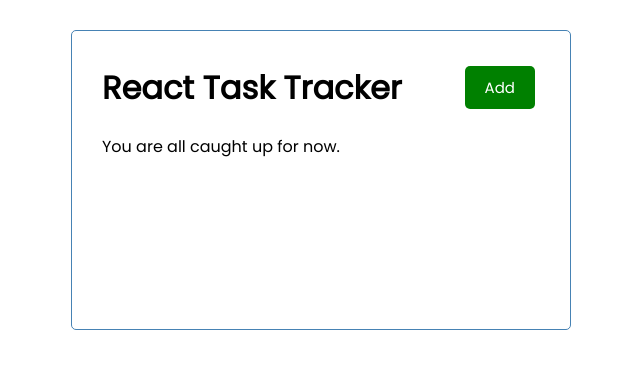
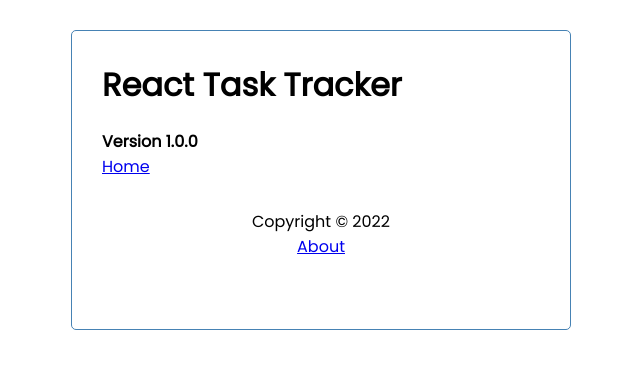
Before and after one commit to JuJu2181/React-Projects, a React (Create React App) app in the folder task-tracker/: page /about in a window 1280 px wide. Shown: the top 368 px of the page, without its empty margins (319-959 px from the left). Built offline with nearby package versions, Linux system fonts and the light colour scheme; no server answers.

Commit message:
feat!: Added routes for About and Home and Completed App

```diff
--- a/task-tracker/db.json
+++ b/task-tracker/db.json
@@ -15,8 +15,14 @@
     {
       "text": "School Day",
       "date": "Tuesday 10",
-      "reminder": false,
+      "reminder": true,
       "id": 3
+    },
+    {
+      "text": "AI class",
+      "date": "Today 5",
+      "reminder": true,
+      "id": 4
     }
   ]
 }
--- a/task-tracker/package.json
+++ b/task-tracker/package.json
@@ -11,6 +11,7 @@
     "react": "^18.1.0",
     "react-dom": "^18.1.0",
     "react-icons": "^4.3.1",
+    "react-router-dom": "^6.3.0",
     "react-scripts": "5.0.1",
     "web-vitals": "^2.1.4"
   },
--- a/task-tracker/src/App.js
+++ b/task-tracker/src/App.js
@@ -1,50 +1,53 @@
 import React, { useEffect } from "react";
-import Header from './components/Header';
-import Tasks from './components/Tasks';
+import Header from "./components/Header";
+import Tasks from "./components/Tasks";
 import AddTask from "./components/AddTask";
+import Footer from "./components/Footer";
+import About from "./pages/About";
 // to import data from another source
 // import tasksData from "./tasksdata";
 // importing nanoid
-import { nanoid } from 'nanoid';
+import { nanoid } from "nanoid";
+// importing router
+import { BrowserRouter as Router, Routes, Route } from "react-router-dom";
 
 export default function App() {
-
     // to toggle form based on the add button
-  const [showAddTask,setShowAddTask] = React.useState(false);
+    const [showAddTask, setShowAddTask] = React.useState(false);
 
     // useState hook for tasks
-  const [tasks, setTasks] = React.useState([])
+    const [tasks, setTasks] = React.useState([]);
 
     // useEffect to get data from api
     useEffect(() => {
         const getTasks = async () => {
             const tasksFromServer = await fetchTasks();
             setTasks(tasksFromServer);
-    }
+        };
         getTasks();
-  },[]);
+    }, []);
 
     // function to fetch tasks data from api
     const fetchTasks = async () => {
         const res = await fetch(process.env.REACT_APP_API_URL);
         const data = await res.json();
         return data;
-  }
+    };
 
     // function to fetch a single task data from api
     const fetchTask = async (id) => {
         const res = await fetch(`${process.env.REACT_APP_API_URL}/${id}`);
         const data = await res.json();
         return data;
-    }
+    };
 
     // function to add Tasks
     const addTask = async (task) => {
         console.log(task);
         const res = await fetch(`${process.env.REACT_APP_API_URL}`, {
-      method: 'POST',
+            method: "POST",
             headers: {
-        'Content-type': 'application/json'
+                "Content-type": "application/json",
             },
             body: JSON.stringify(task),
         });
@@ -54,57 +57,84 @@ export default function App() {
         console.log(data);
 
         // Add this newly created task to tasks list
-    setTasks([data,...tasks]);
+        setTasks([data, ...tasks]);
 
         // * We don't need to create a new id as the json-server will itself create an id for us
         // const id = nanoid();
         // const newTask = { id, ...task };
         // setTasks([newTask,...tasks]);
-  }
+    };
 
     // Delete task
     const deleteTask = async (id) => {
         // To delete tasks from server send a delete request
-    await fetch(`${process.env.REACT_APP_API_URL}/${id}`,
-          {
-            method: 'DELETE'
-          }
-          );
+        await fetch(`${process.env.REACT_APP_API_URL}/${id}`, {
+            method: "DELETE",
+        });
 
-    setTasks(tasks.filter((task)=>task.id !== id));
-  }
+        setTasks(tasks.filter((task) => task.id !== id));
+    };
 
     // Toggle reminder of tasks
     const toggleReminder = async (id) => {
         // To update the tasks reminder based on toggle in api server
         const taskToToggle = await fetchTask(id);
-    const updatedTask = { ...taskToToggle, reminder: !taskToToggle.reminder }
+        const updatedTask = {
+            ...taskToToggle,
+            reminder: !taskToToggle.reminder,
+        };
         // send a put request to update the task in server
         const res = await fetch(`${process.env.REACT_APP_API_URL}/${id}`, {
-      method: 'PUT',
+            method: "PUT",
             headers: {
-        'Content-type': 'application/json'
+                "Content-type": "application/json",
             },
-      body: JSON.stringify(updatedTask)
+            body: JSON.stringify(updatedTask),
         });
         const data = await res.json();
 
         // to render updated tasks in frontend
-    setTasks(tasks.map((prevTask) => {
-      return prevTask.id === id ?
-        {
+        setTasks(
+            tasks.map((prevTask) => {
+                return prevTask.id === id
+                    ? {
                         ...prevTask,
-          reminder: data.reminder
-        } :
-        prevTask
-    }));
+                        reminder: data.reminder,
                       }
+                    : prevTask;
+            })
+        );
+    };
 
     return (
+        <Router>
             <div className="container">
-      <Header onAdd={() => setShowAddTask(!showAddTask)} showAdd={showAddTask}/>
+                <Header
+                    onAdd={() => setShowAddTask(!showAddTask)}
+                    showAdd={showAddTask}
+                />
+                <Routes>
+                    <Route
+                        path="/"
+                        element={
+                            <>
                                 {showAddTask && <AddTask onAdd={addTask} />}
-      {tasks.length > 0 ? <Tasks tasks={tasks} onDelete={deleteTask} onToggle={ toggleReminder}/> : 'You are all caught up for now.'}
+                                {tasks.length > 0 ? (
+                                    <Tasks
+                                        tasks={tasks}
+                                        onDelete={deleteTask}
+                                        onToggle={toggleReminder}
+                                    />
+                                ) : (
+                                    "You are all caught up for now."
+                                )}
+                            </>
+                        }
+                    />
+                    <Route path="/about" element={<About />} />
+                </Routes>
+                <Footer />
             </div>
+        </Router>
     );
 }
--- /dev/null
+++ b/task-tracker/src/components/Footer.jsx
@@ -0,0 +1,13 @@
+import React from "react";
+import { Link} from "react-router-dom";
+
+function Footer() {
+    return (
+        <footer>
+            <p>Copyright &copy; 2022</p>
+            <Link to="/about">About</Link>
+        </footer>
+    );
+}
+
+export default Footer;
--- a/task-tracker/src/components/Header.jsx
+++ b/task-tracker/src/components/Header.jsx
@@ -1,13 +1,17 @@
 import React from "react";
 import Button from "./Button";
+import { useLocation } from "react-router-dom";
 // for defining props types
 import PropTypes from 'prop-types'
 
 function Header(props) {
+    const location = useLocation();
     return (
         <header className="header">
             <h1>{props.title}</h1>
+            {location.pathname === '/' && (
             <Button color={ props.showAdd ? 'red':'green'} text={ props.showAdd ? 'Close':'Add'} onClick={props.onAdd}/>
+            )}
         </header>
     );
 }
--- /dev/null
+++ b/task-tracker/src/pages/About.jsx
@@ -0,0 +1,13 @@
+import React from "react";
+import { Link} from "react-router-dom";
+
+function About() {
+    return (
+        <div>
+            <h4>Version 1.0.0</h4>
+            <Link to="/">Home</Link>
+        </div>
+    );
+}
+
+export default About;
```
Also changed, not shown: 1 other file (tests, documents, lock files or other folders). Lines whose indentation alone changed are shown as unchanged.
